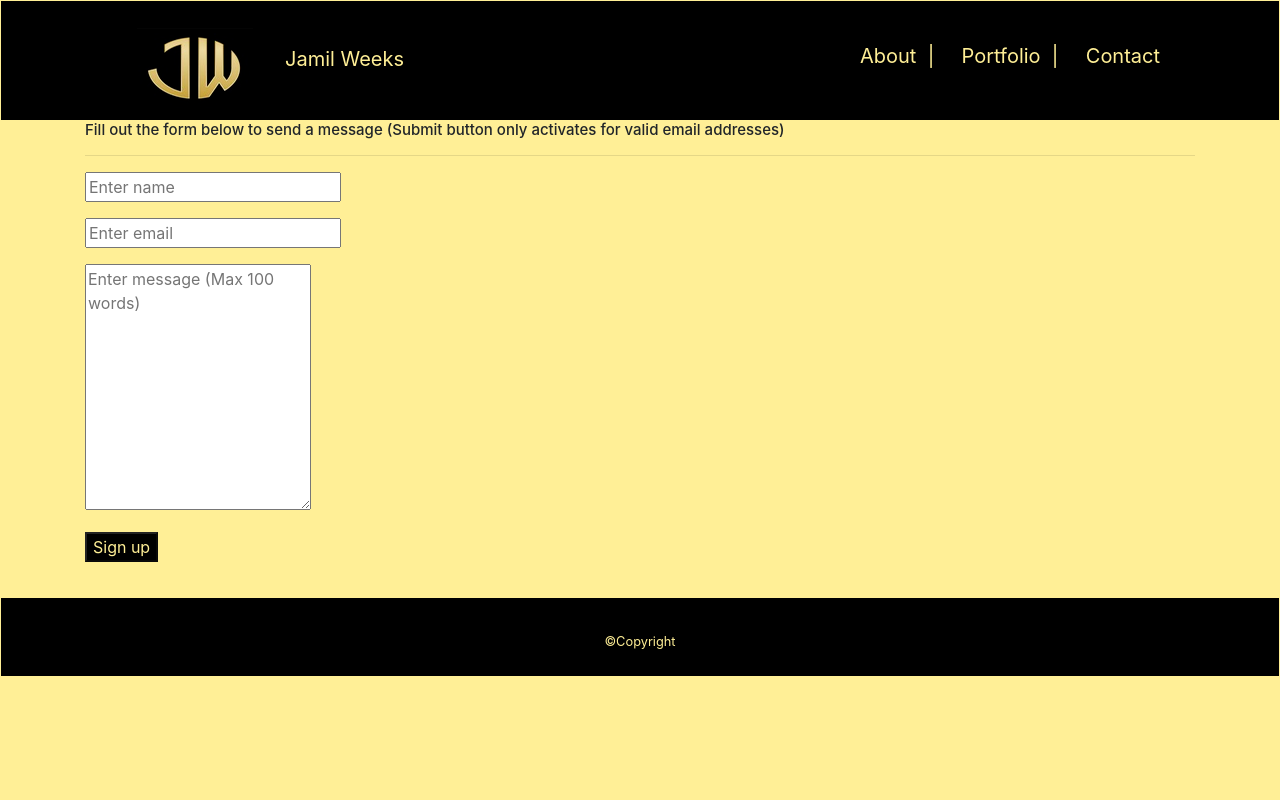
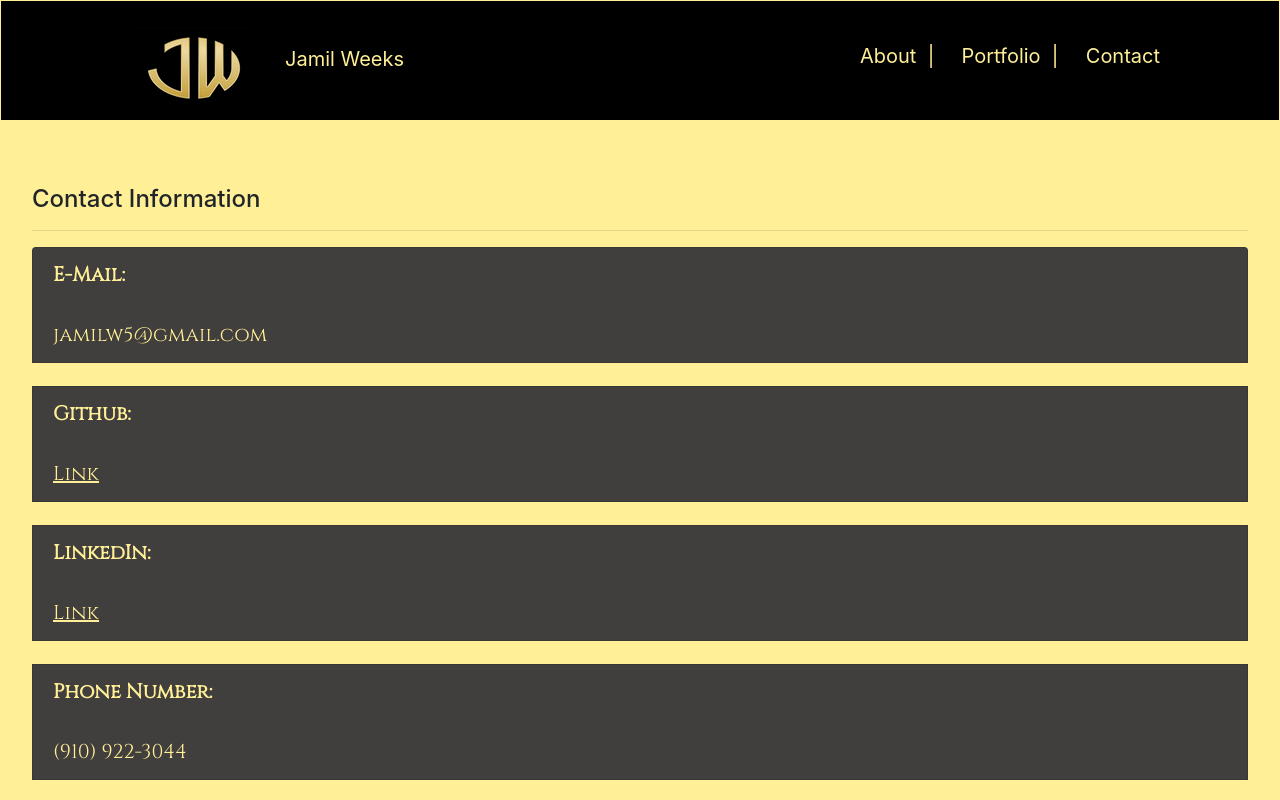
Before and after one commit to JamilW/Portfolio, a React (Create React App) app in the folder client/: page /Contact in a window 1280 px wide. Shown: the top 800 px of the page. Built offline with nearby package versions, Linux system fonts and the light colour scheme.

Commit message:
redesigned contact page

```diff
--- a/client/src/App.js
+++ b/client/src/App.js
@@ -7,6 +7,7 @@ import Contact from "./pages/Contact/Contact";
 import Wrapper from "./components/Wrapper";
 import Navbar from "./components/Navbar";
 import Footer from "./components/Footer";
+// import Modal from "./components/Modal";
 
 function App() {
   return (
--- a/client/src/pages/Contact/Contact.js
+++ b/client/src/pages/Contact/Contact.js
@@ -1,156 +1,173 @@
 import React, { Component } from "react";
 import "./contact.css";
-import API from "../../utils/API";
-import PopUps from "../../components/PopUps/PopUps";
-
-function validate(email) {
-  if(email !== "undefined"){
-    let lastAtPos = email.lastIndexOf('@');
-    let lastDotPos = email.lastIndexOf('.');
-    if (!(lastAtPos < lastDotPos && lastAtPos > 0 && email.indexOf('@@') === -1 && lastDotPos > 2 && (email.length - lastDotPos) > 2)) {
-        return {
-            email: true
-        };
-    }else{
-        return {
-            email: false
-        };
-    }
-  }
-
-}
-
-class Contact extends Component {
-  constructor() {
-    super();
-    this.state = {
-      name: "",
-      email: "",
-      message: "",
-
-      touched: {
-        email: false,
-
-      },
-      show: false,
-      handleClose() {
-        this.setState({ show: false });
-      },
-      handleShow() {
-        this.setState({ show: true });
-      },
-      modaltxt:""
-    };
-  }
-
-  handleEmailChange = evt => {
-    let value = evt.target.value;
-    const name = evt.target.name;
-    // Updating the input's state
-    this.setState({
-      [name]: value
-    });
-  };
+// import API from "../../utils/API";
+// import PopUps from "../../components/PopUps/PopUps";
 
 
-  handleBlur = field => evt => {
-    this.setState({
-      touched: { ...this.state.touched, [field]: true }
-    });
-  };
 
-  handleSubmit = evt => {
-    if (!this.canBeSubmitted()) {
-      evt.preventDefault();
-      return;
-    }
-    evt.preventDefault();
-    const { name } = this.state;
-    const { email } = this.state;
-    const { message } = this.state;
-    this.setState({
-      name: "",
-      email: "",
-      message: ""
-    });
-    API.saveMessage({
-      name,
-      email,
-      message
-    }).then((result) => {
-      let modaltxt="Your Message has been sent";
-      let handleCloseCopy = this.state.handleClose.bind(this);
-      this.setState({show:true, handleClose: handleCloseCopy, modaltxt});
-    }).catch(err => console.log(err));
-  };
+// function validate(email) {
+//   if(email !== "undefined"){
+//     let lastAtPos = email.lastIndexOf('@');
+//     let lastDotPos = email.lastIndexOf('.');
+//     if (!(lastAtPos < lastDotPos && lastAtPos > 0 && email.indexOf('@@') === -1 && lastDotPos > 2 && (email.length - lastDotPos) > 2)) {
+//         return {
+//             email: true
+//         };
+//     }else{
+//         return {
+//             email: false
+//         };
+//     }
+//   }
 
-  canBeSubmitted() {
-    const errors = validate(this.state.email);
-    const isDisabled = Object.keys(errors).some(x => errors[x]);
-    return !isDisabled;
-  }
+// }
 
-  render() {
-    const errors = validate(this.state.email);
-    const isDisabled = Object.keys(errors).some(x => errors[x]);
+// class Contact extends Component {
+//   constructor() {
+//     super();
+//     this.state = {
+//       name: "",
+//       email: "",
+//       message: "",
 
-    const shouldMarkError = field => {
-      const hasError = errors[field];
-      const shouldShow = this.state.touched[field];
+//       touched: {
+//         email: false,
 
-      return hasError ? shouldShow : false;
-    };
+//       },
+//       show: false,
+//       handleClose() {
+//         this.setState({ show: false });
+//       },
+//       handleShow() {
+//         this.setState({ show: true });
+//       },
+//       modaltxt:""
+//     };
+//   }
 
-    return (
-        <div className="container">
-          <div className="row ">
-            <div className="col-xs-12 col-sm-12 col-md-12 col-lg-12">
-              <h1 className="page-header" style={{fontSize:"15px"}}>Fill out the form below to send a message (Submit button only activates for valid email addresses)<hr/></h1>
-              <form className="form" onSubmit={this.handleSubmit}>
-              <PopUps show={this.state.show} handleClose={this.state.handleClose} modaltxt={this.state.modaltxt}></PopUps>
-                <div className="row">
-                  <div className="col-xs-12 col-sm-12 col-md-12 col-lg-12 col-xl-12 mb-3">
-                      <input
-                        type="text"
-                        placeholder="Enter name"
-                        value={this.state.name}
-                        name="name"
-                        onChange={this.handleEmailChange}
-                      />
-                  </div>
-                </div>
-                <div className="row">
-                  <div className="col-xs-12 col-sm-12 col-md-12 col-lg-12 col-xl-12 mb-3" style={{color: "#ffef96"}}>
-                    <input
-                      className={shouldMarkError("email") ? "error" : ""}
-                      type="text"
-                      placeholder="Enter email"
-                      value={this.state.email}
-                      name="email"
-                      onChange={this.handleEmailChange}
-                      onBlur={this.handleBlur("email")}
-                    />
-                  </div>
-                </div>
-                <div className="row">
-                  <div className="col-xs-12 col-sm-12 col-md-12 col-lg-12 col-xl-12 mb-3">
-                      <textarea
-                        type="text"
-                        placeholder="Enter message (Max 100 words)"
-                        value={this.state.message}
-                        name="message"
-                        rows="10"
-                        onChange={this.handleEmailChange}
-                      />
-                  </div>
-                </div>
-                <button disabled={isDisabled} style={{background: "black", color: "#ffef96"}}>Sign up</button>
-              </form>
-            </div>
-          </div>
-        </div>
-    );
-  }
+//   handleEmailChange = evt => {
+//     let value = evt.target.value;
+//     const name = evt.target.name;
+//     // Updating the input's state
+//     this.setState({
+//       [name]: value
+//     });
+//   };
+
+
+//   handleBlur = field => evt => {
+//     this.setState({
+//       touched: { ...this.state.touched, [field]: true }
+//     });
+//   };
+
+//   handleSubmit = evt => {
+//     if (!this.canBeSubmitted()) {
+//       evt.preventDefault();
+//       return;
+//     }
+//     evt.preventDefault();
+//     const { name } = this.state;
+//     const { email } = this.state;
+//     const { message } = this.state;
+//     this.setState({
+//       name: "",
+//       email: "",
+//       message: ""
+//     });
+//     API.saveMessage({
+//       name,
+//       email,
+//       message
+//     }).then((result) => {
+//       let modaltxt="Your Message has been sent";
+//       let handleCloseCopy = this.state.handleClose.bind(this);
+//       this.setState({show:true, handleClose: handleCloseCopy, modaltxt});
+//     }).catch(err => console.log(err));
+//   };
+
+//   canBeSubmitted() {
+//     const errors = validate(this.state.email);
+//     const isDisabled = Object.keys(errors).some(x => errors[x]);
+//     return !isDisabled;
+//   }
+
+//   render() {
+//     const errors = validate(this.state.email);
+//     const isDisabled = Object.keys(errors).some(x => errors[x]);
+
+//     const shouldMarkError = field => {
+//       const hasError = errors[field];
+//       const shouldShow = this.state.touched[field];
+
+//       return hasError ? shouldShow : false;
+//     };
+
+//     return (
+//         <div className="container">
+//           <div className="row ">
+//             <div className="col-xs-12 col-sm-12 col-md-12 col-lg-12">
+//               <h1 className="page-header" style={{fontSize:"15px"}}>Fill out the form below to send a message (Submit button only activates for valid email addresses)<hr/></h1>
+//               <form className="form" onSubmit={this.handleSubmit}>
+//               <PopUps show={this.state.show} handleClose={this.state.handleClose} modaltxt={this.state.modaltxt}></PopUps>
+//                 <div className="row">
+//                   <div className="col-xs-12 col-sm-12 col-md-12 col-lg-12 col-xl-12 mb-3">
+//                       <input
+//                         type="text"
+//                         placeholder="Enter name"
+//                         value={this.state.name}
+//                         name="name"
+//                         onChange={this.handleEmailChange}
+//                       />
+//                   </div>
+//                 </div>
+//                 <div className="row">
+//                   <div className="col-xs-12 col-sm-12 col-md-12 col-lg-12 col-xl-12 mb-3" style={{color: "#ffef96"}}>
+//                     <input
+//                       className={shouldMarkError("email") ? "error" : ""}
+//                       type="text"
+//                       placeholder="Enter email"
+//                       value={this.state.email}
+//                       name="email"
+//                       onChange={this.handleEmailChange}
+//                       onBlur={this.handleBlur("email")}
+//                     />
+//                   </div>
+//                 </div>
+//                 <div className="row">
+//                   <div className="col-xs-12 col-sm-12 col-md-12 col-lg-12 col-xl-12 mb-3">
+//                       <textarea
+//                         type="text"
+//                         placeholder="Enter message (Max 100 words)"
+//                         value={this.state.message}
+//                         name="message"
+//                         rows="10"
+//                         onChange={this.handleEmailChange}
+//                       />
+//                   </div>
+//                 </div>
+//                 <button disabled={isDisabled} style={{background: "black", color: "#ffef96"}}>Sign up</button>
+//               </form>
+//             </div>
+//           </div>
+//         </div>
+//     );
+//   }
+// }
+
+function Contact() {
+    return(
+      <div className="jumbotron">
+        <h4 className="page-header">Contact Information<hr/></h4>
+          <ul class="list-group">
+            <li class="list-group-item"><b>E-Mail:</b><br/><br/> jamilw5@gmail.com</li><br/>
+            <li class="list-group-item"><b>Github:</b><br/><br/> <a href="https://github.com/JamilW" style={{textDecoration: "underline"}}>Link</a></li><br/>
+            <li class="list-group-item"><b>LinkedIn:</b><br/><br/> <a href="https://www.linkedin.com/in/jamil-weeks-72703315a/" style={{textDecoration: "underline"}}>Link</a></li><br/>
+            <li class="list-group-item"><b>Phone Number:</b><br/><br/> (910) 922-3044</li><br/>
+            <li class="list-group-item"><b>Resume:</b><br/><br/> <a href="https://hephophome.files.wordpress.com/2019/03/professional-resume.docx" style={{textDecoration: "underline"}}>Link</a></li>
+          </ul>
+      </div>
+    )
 }
 
 export default Contact;
--- a/client/src/pages/Contact/contact.css
+++ b/client/src/pages/Contact/contact.css
@@ -1,5 +1,16 @@
 button  {
     margin-bottom: 35px;
+}
+
+.jumbotron  {
+    background: #ffef96;
+}
+
+.list-group-item    {
+    font-family: 'Cinzel', serif;
+    font-size: 20px;
+    color: #ffef96;
+    background: rgb(65, 62, 62);
 }
 
 /* textarea    {
```
Also changed, not shown: client/src/pages/Portfolio/Portfolio.js (+38 -0 lines), 2 other files (tests, documents, lock files or other folders).
